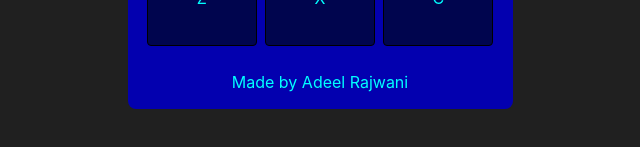
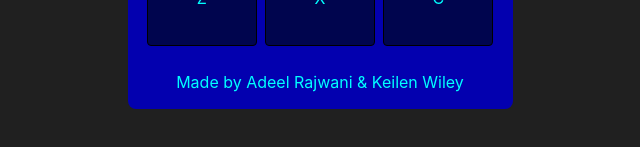
Before and after one commit to adeel-justice/drum-machine-2, a React (Create React App) app: page / in a window 1280 px wide. Shown: the part 467-614 px from the top of the page, without its empty margins (320-960 px from the left). Built offline with nearby package versions, Linux system fonts and the light colour scheme.

Commit message:
corrected made by in app.js

```diff
--- a/src/components/App.js
+++ b/src/components/App.js
@@ -10,7 +10,7 @@ function App() {
       </div>
       <Pads />
       <div className='footer' id='drum-footer'>
-        Made by Adeel Rajwani
+        Made by Adeel Rajwani & Keilen Wiley
       </div>
     </div>
   );
```
